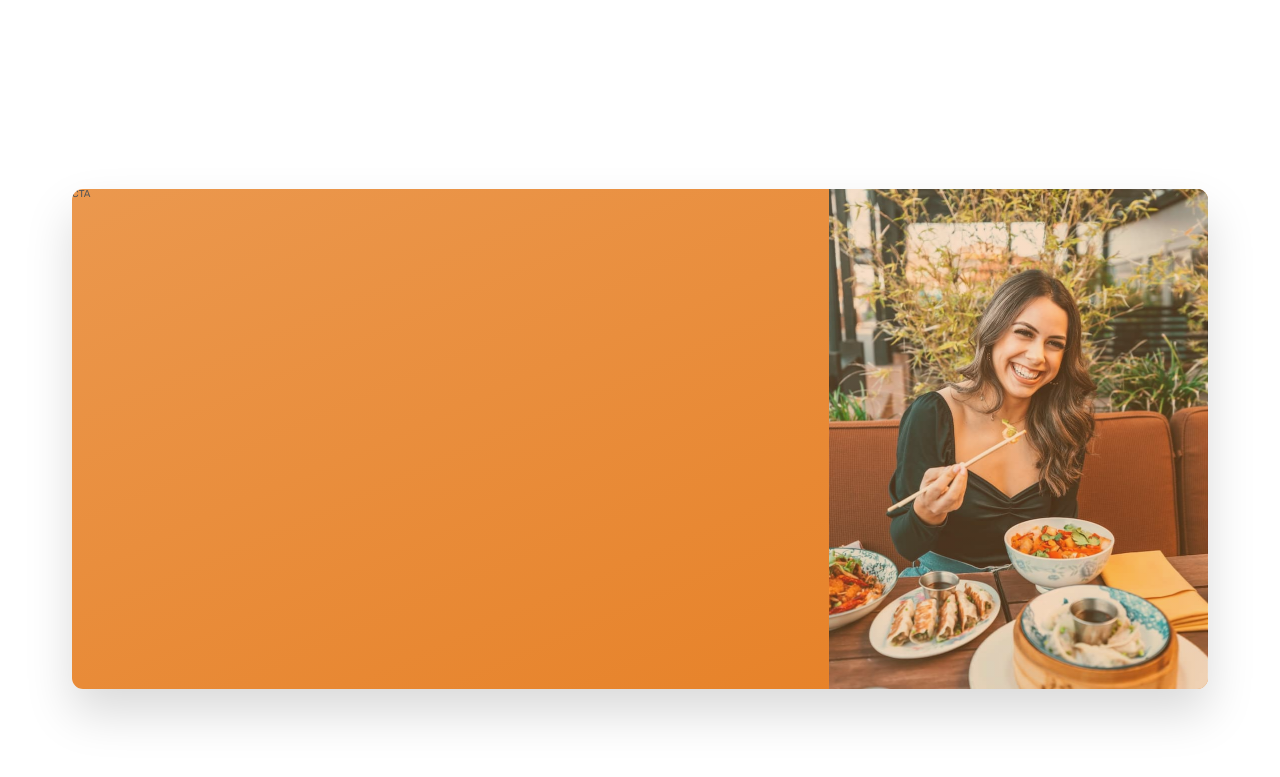
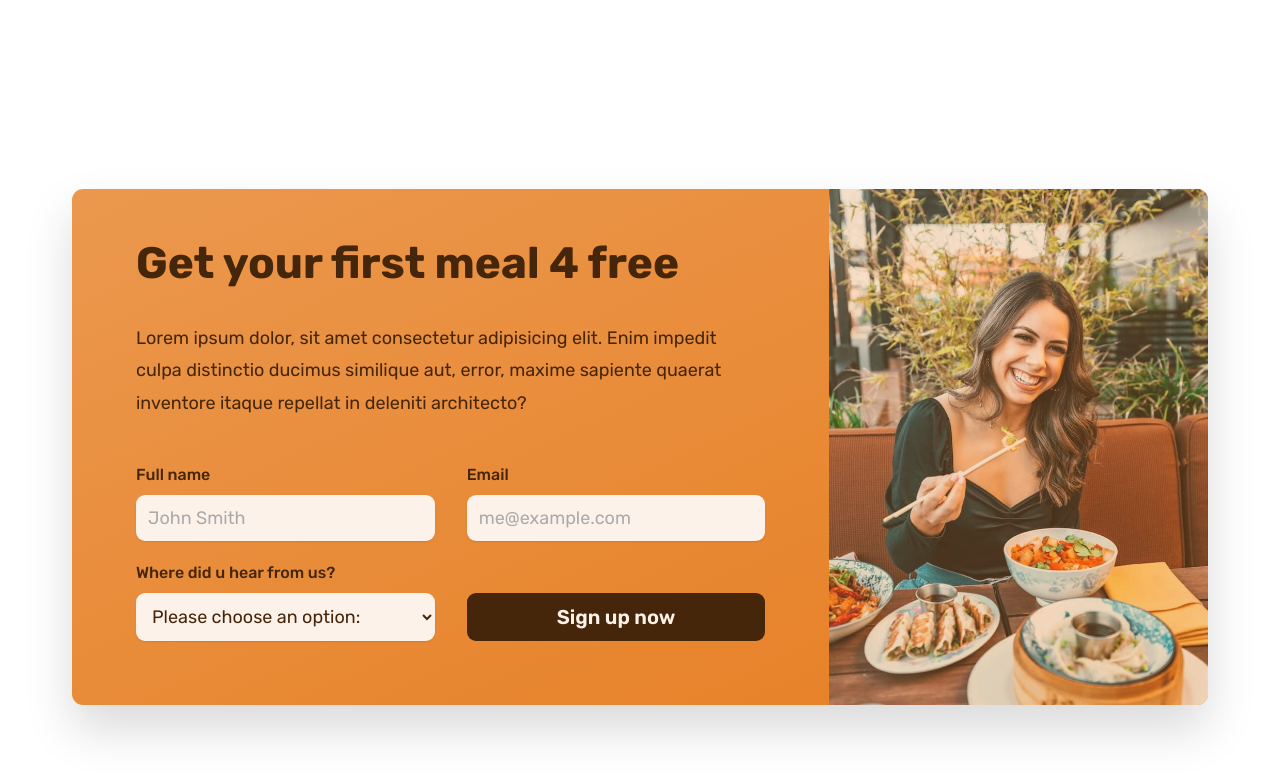
Before and after one commit to fatlindshehu/css-projects, a plain HTML site: page omnifood/index.html in a window 1280 px wide. Shown: the part 5962-6739 px from the top of the page. Drawn offline with nearby package versions, Linux system fonts and the light colour scheme.

Commit message:
Building CTA section p2

```diff
--- a/omnifood/css/general.css
+++ b/omnifood/css/general.css
@@ -79,7 +79,7 @@ body {
   letter-spacing: 0.75px;
   margin-bottom: 1.6rem;
 }
-
+.btn,
 .btn:link,
 .btn:visited {
   display: inline-block;
@@ -90,6 +90,10 @@ body {
   font-weight: 600;
   /*Put transition on original CSS state*/
   transition: box-shadow background-color 0.3s;
+  border: none;
+  cursor: pointer;
+  font-family: inherit;
+  transition: all 0.4s;
 }
 .btn--full:link,
 .btn--full:visited {
@@ -112,6 +116,18 @@ body {
   /*Trick to add border inside*/
   box-shadow: inset 0 0 0 0.3rem #fff;
   color: #555;
+}
+.btn-form {
+  background-color: #45260a;
+  color: #fdf2e9;
+  align-self: end;
+  padding: 1.2rem;
+}
+.btn-form:hover {
+  background-color: #fdf2e9;
+  color: #45260a;
+  align-self: end;
+  padding: 1.2rem;
 }
 .link:link,
 .link:visited {
@@ -170,6 +186,10 @@ body {
   align-items: center;
 }
 
+*:focus {
+  outline: none;
+  box-shadow: 0 0 0 0.8rem rgba(230, 125, 34, 0.5);
+}
 .margin-right-sm {
   margin-right: 1.6rem !important;
 }
--- a/omnifood/css/style.css
+++ b/omnifood/css/style.css
@@ -402,11 +402,21 @@
   box-shadow: 0 2.4rem 4.8rem rgba(0, 0, 0, 0.15);
   border-radius: 11px;
   background-image: linear-gradient(to right bottom, #eb984e, #e67e22);
-  height: 50rem;
   overflow: hidden;
 }
 
 .cta-text-box {
+  color: #45260a;
+  padding: 4.8rem 6.4rem 6.4rem 6.4rem;
+}
+.cta .heading-secondary {
+  color: #45260a;
+  margin-bottom: 3.2rem;
+}
+.cta-text {
+  font-size: 1.8rem;
+  line-height: 1.8;
+  margin-bottom: 4.8rem;
 }
 .cta-img-box {
   background-image: linear-gradient(
@@ -418,3 +428,41 @@
   background-size: cover;
   background-position: center;
 }
+
+.cta-form {
+  display: grid;
+  grid-template-columns: 1fr 1fr;
+  column-gap: 3.2rem;
+  row-gap: 2.4rem;
+}
+
+.cta-form label {
+  display: block;
+  font-size: 1.6rem;
+  font-weight: 500;
+  margin-bottom: 1.2rem;
+}
+
+.cta-form input,
+.cta-form select {
+  width: 100%;
+  padding: 1.2rem;
+  font-size: 1.8rem;
+  font-family: inherit;
+  color: inherit;
+  border: none;
+  background-color: #fdf2e9;
+  border-radius: 9px;
+  box-shadow: 0 1px 2px rgba(0, 0, 0, 0.1);
+}
+.cta-form input::placeholder {
+  color: #aaa;
+}
+.cta-form select {
+}
+.cta-form button {
+}
+.cta *:focus {
+  outline: none;
+  box-shadow: 0 0 0 0.8rem rgba(232, 178, 131, 0.5);
+}
--- a/omnifood/index.html
+++ b/omnifood/index.html
@@ -440,7 +440,34 @@
       <section class="section-cta">
           <div class="container">
           <div class="cta">
-            <div class="cta-text-box">CTA</div>
+            <div class="cta-text-box">
+              <h2 class="heading-secondary">Get your first meal 4 free</h2>
+              <p class="cta-text">
+                Lorem ipsum dolor, sit amet consectetur adipisicing elit. Enim impedit culpa distinctio ducimus similique aut, error, maxime sapiente quaerat inventore itaque repellat in deleniti architecto?
+              </p>
+              <form action="#" class="cta-form">
+                <div>
+                  <label for="full-name">Full name</label>
+                  <input id="full-name" type="text" placeholder="John Smith" name="" required>
+                </div>
+                <div>
+                  <label for="email">Email</label>
+                  <input id="email"type="email" placeholder="me@example.com" name="" required>
+                </div>
+                <div>
+                  <label for="">Where did u hear from us?</label>
+                  <select name="" id="select-where" required>
+                    <option value="">Please choose an option:</option>
+                    <option value="friends">Friends & family</option>
+                    <option value="youtube">YT Video</option>
+                    <option value="podcast">Podcast</option>
+                    <option value="facebook">Facebook</option>
+                    <option value="other">Other</option>
+                  </select>
+                </div>
+                  <button class="btn btn-form">Sign up now</button>
+              </form>
+            </div>
             <div class="cta-img-box" role="img"></div>
           </div>
         </div>
```
